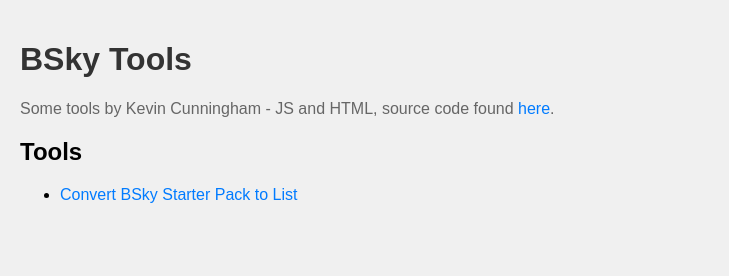
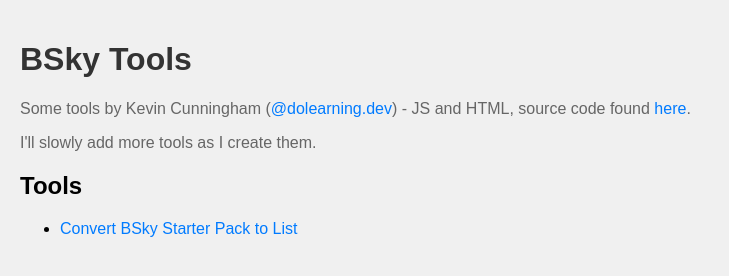
Before and after one commit to doingandlearning/bsky-tools, a plain HTML site: page index.html in a window 1280 px wide. Shown: the whole page, without its empty margins (0-729 px from the left). Drawn offline with Linux system fonts and the light colour scheme.

Commit message:
updates hetml

```diff
--- a/index.html
+++ b/index.html
@@ -34,13 +34,16 @@
 
 <body>
 	<h1>BSky Tools</h1>
-	<p>Some tools by Kevin Cunningham - JS and HTML, source code found <a
-			href="https://github.com/kevin-cunningham/bsky-tools">here</a>.</p>
+	<p>Some tools by Kevin Cunningham (<a href="https://bsky.app/profile/dolearning.dev">@dolearning.dev</a>) - JS and
+		HTML, source code found <a href="https://github.com/kevin-cunningham/bsky-tools">here</a>.</p>
 
+	<p>I'll slowly add more tools as I create them.</p>
 	<h2>Tools</h2>
 	<ul>
 		<li><a href="starter-to-list.html">Convert BSky Starter Pack to List</a></li>
 	</ul>
+
+
 </body>
 
 </html>
```
